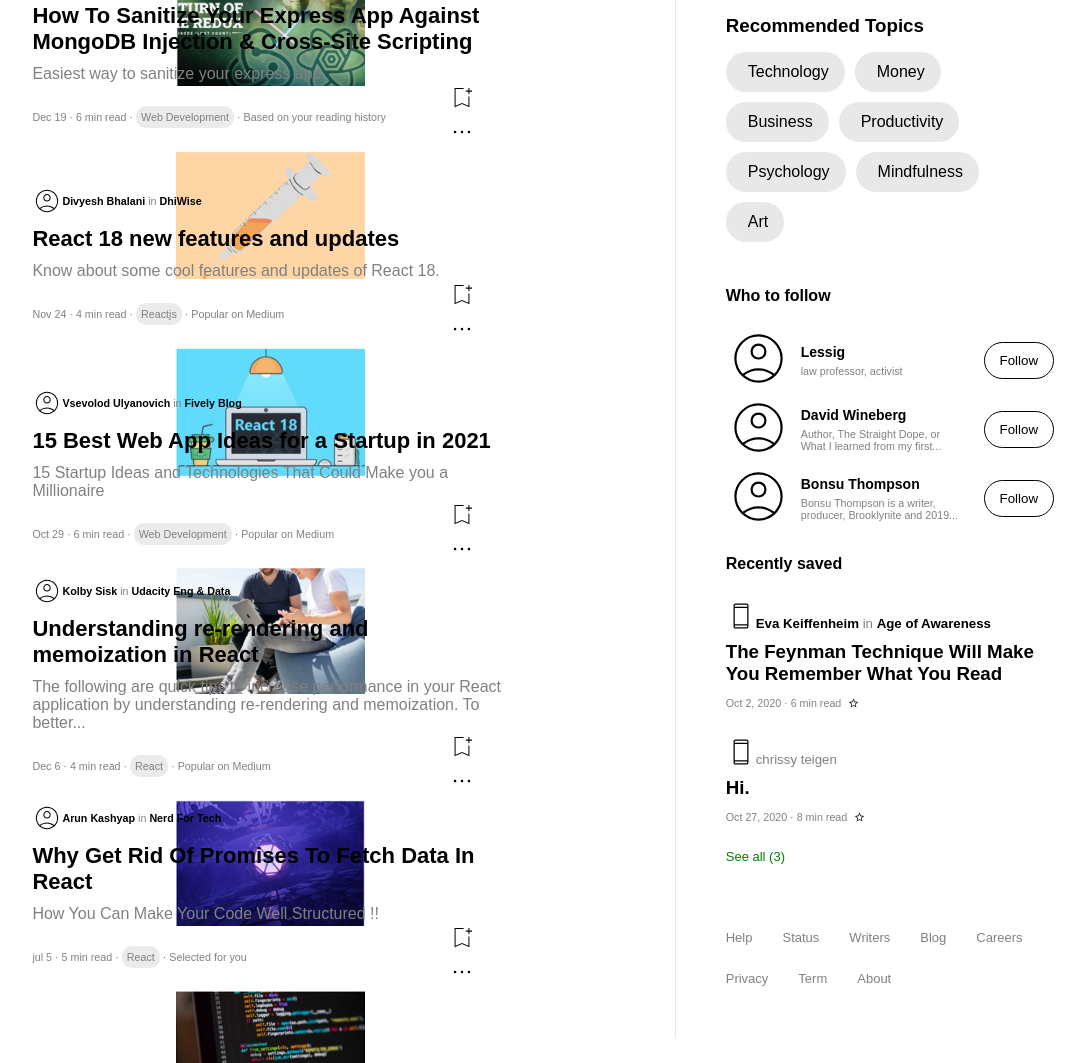
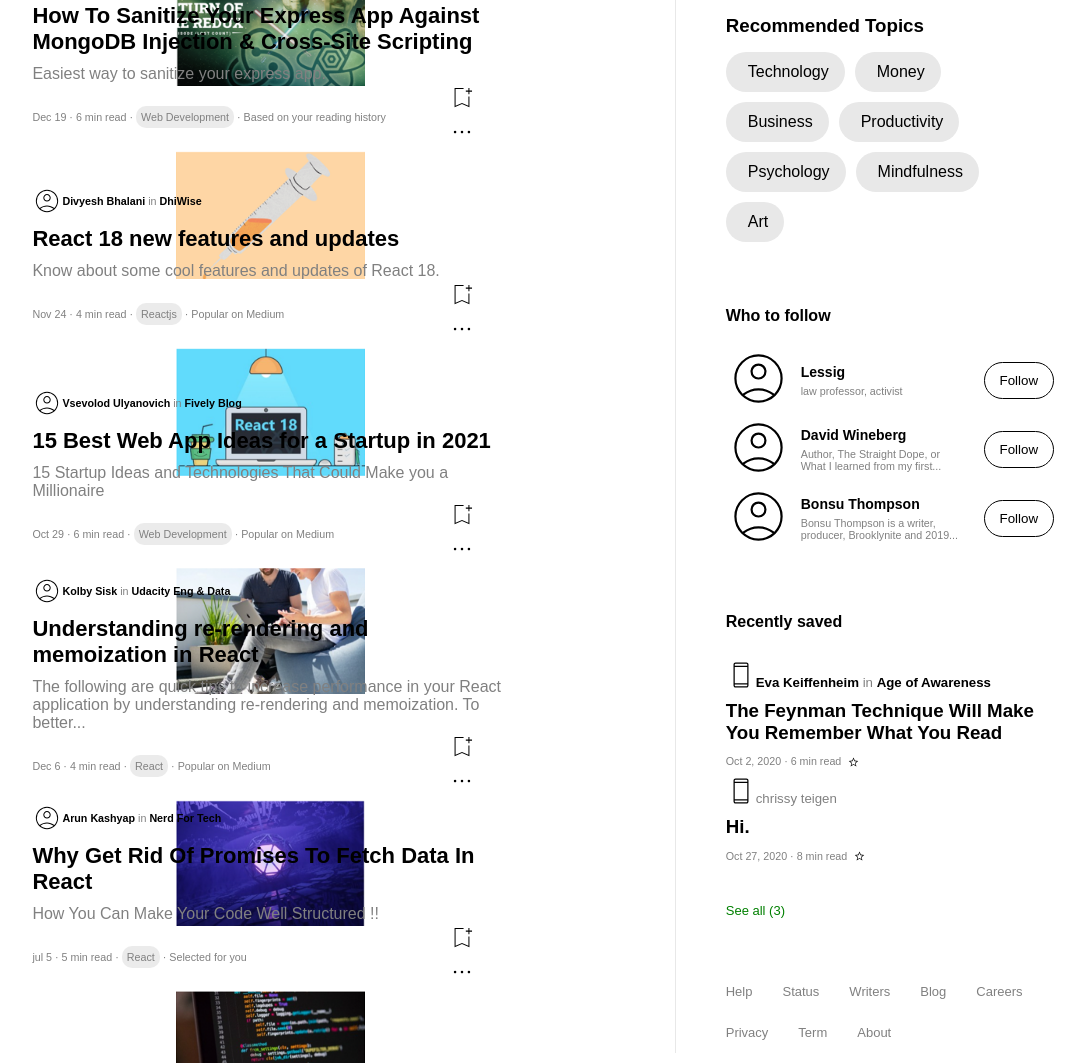
Before and after one commit to mircomarongiu-wde/W2D4, a plain HTML site: page index.html in a window 1280 px wide. Shown: the part 393-1456 px from the top of the page, without its empty margins (147-1232 px from the left). Drawn offline with Linux system fonts and the light colour scheme.

Commit message:
Update W2D4

```diff
--- a/index.html
+++ b/index.html
@@ -295,7 +295,11 @@
                 </div>
             </div>
         </div>
+
         <div id="home-2">
+
+
+
             <div id="twitter">
                 <img src="./assets/medium+twitter_logo.png" alt="logo">
                 <h4>Discover Medium writers you already follow on Twitter.</h4>
@@ -305,6 +309,9 @@
                 </button>
                 <h5>Maybe Later</h5>
             </div>
+
+
+
             <div id="rec-topic">
                 <h3>Recommended Topics</h3>
                 <div>
@@ -331,6 +338,9 @@
                     </button>
                 </div>
             </div>
+
+
+
             <div id="who-to-follow">
                 <h4>Who to follow</h4>
                 <div class="add-user">
@@ -347,6 +357,7 @@
                         <button>Follow</button>
                     </div>
                 </div>
+
                 <div class="add-user">
                     <div class="id-cont">
                         <div class="photo">
@@ -361,6 +372,7 @@
                         <button>Follow</button>
                     </div>
                 </div>
+
                 <div class="add-user">
                     <div class="id-cont">
                         <div class="photo">
@@ -376,8 +388,13 @@
                     </div>
                 </div>
             </div>
-            <div id="rec.saved">
-                <h4>Recently saved</h4>
+
+
+
+            <div id="rec-saved">
+                <div id="title">
+                    <h4>Recently saved</h4>
+                </div>
                 <div class="d1">
                     <img src="./assets/icons/smartphone_FILL0_wght200_GRAD0_opsz24.svg" alt="smartphone">
                     <h5><span>Eva Keiffenheim</span> in <span>Age of Awareness</span></h5>
@@ -405,6 +422,8 @@
 
             <p id="p4">See all (3)</p>
 
+
+
             <div id="final">
                 <p>Help</p>
                 <p>Status</p>
--- a/style.css
+++ b/style.css
@@ -269,6 +269,7 @@ h6 {
     justify-content: flex-start;
     align-items: center;
     flex-direction: row;
+    margin-bottom: 60px;
 }
 
 #rec-topic div {
@@ -331,7 +332,8 @@ h6 {
 }
 
 #who-to-follow {
-    margin-top: 40px;
+    margin-top: 0px;
+    margin-bottom: 60px;
 }
 
 .photo img {
@@ -363,16 +365,11 @@ h6 {
     width: 70px;
 }
 
-#rec.saved h4 {
-    margin-bottom: 10px;
-    margin-top: 50px;
+#rec-saved {
+    margin-bottom: 40px;
 }
 
-#rec-saved .d1 {
-    padding-top: 40px;
-}
-
-#title-rec-saved {
+#title #rec-saved {
     margin-bottom: 10px;
     margin-top: 50px;
 }
@@ -418,9 +415,6 @@ h6 {
     align-content: center;
     justify-content: flex-start;
     align-items: center;
-
-    margin-bottom: 20px;
-
 }
 
 .d3 img {
```
